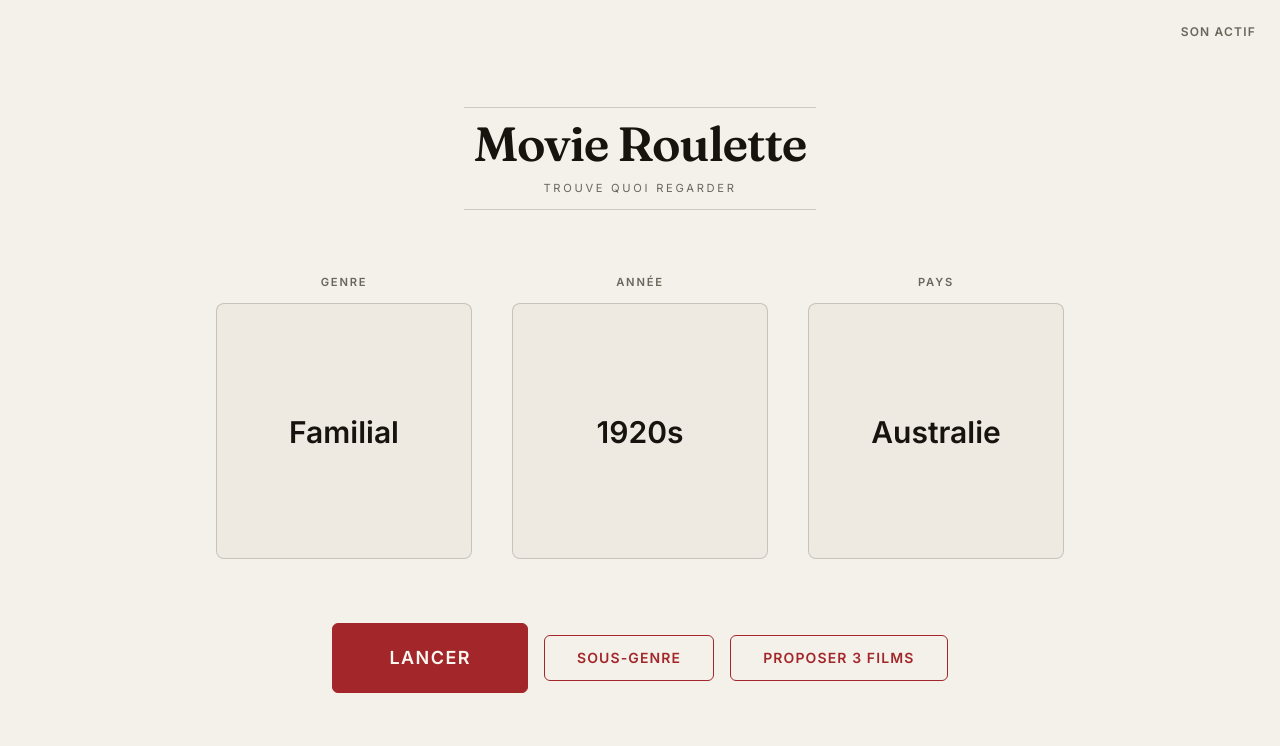
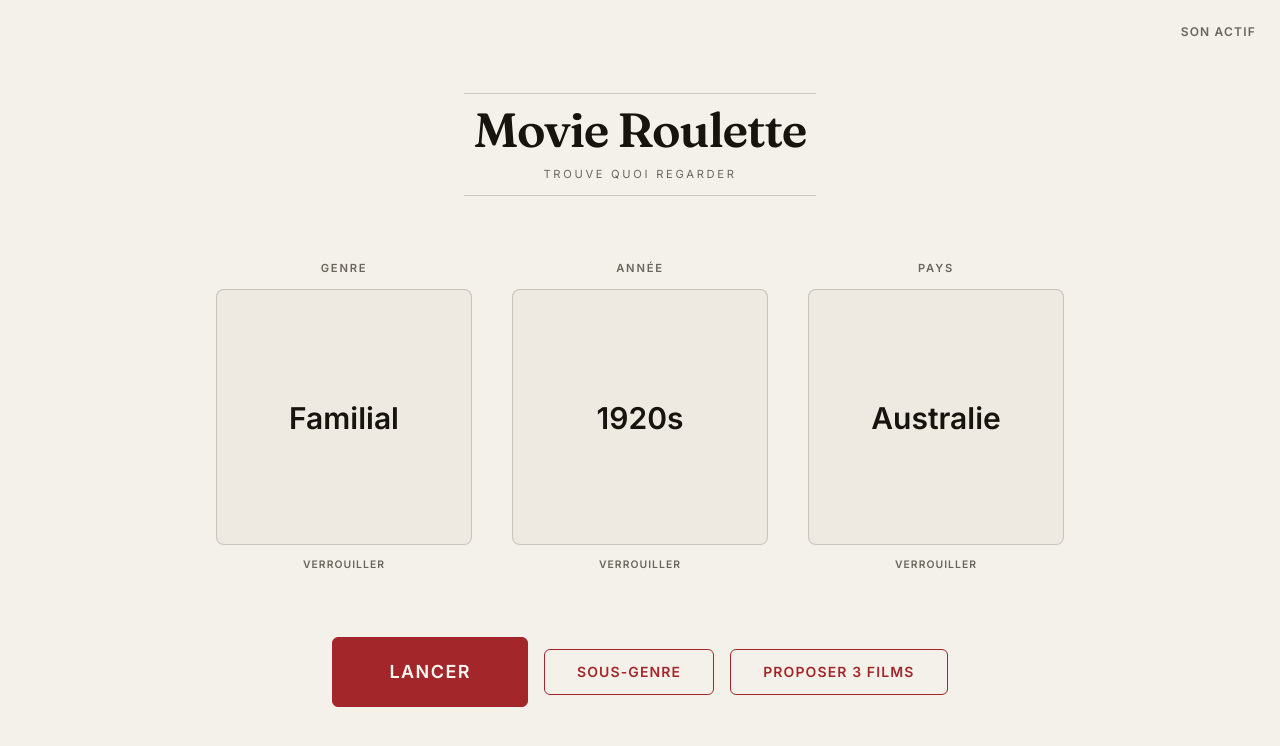
Before and after one commit to MaegIins/movieRoulette, a Vue app: page / in a window 1280 px wide. Both pictures are taken after a click on the button "LANCER". Shown: the top 746 px of the page. Built offline with nearby package versions, Linux system fonts and the light colour scheme.

Commit message:
feat: enhance filtering functionality with category locking and exclusion options

```diff
--- a/src/App.vue
+++ b/src/App.vue
@@ -1,15 +1,59 @@
 <script setup>
-import { reactive, ref, onMounted, onBeforeUnmount, nextTick } from 'vue'
+import { reactive, ref, computed, onMounted, onBeforeUnmount, nextTick } from 'vue'
 import { suggestMovies } from './tmdb.js'
 import { GENRES } from './data/genres.js'
 import { COUNTRIES } from './data/countries.js'
 import { DECADES } from './data/decades.js'
 
 const CATEGORIES = [
-  { key: 'genre', label: 'Genre', duration: 1100, list: GENRES.map((g) => g.label) },
-  { key: 'year', label: 'Année', duration: 1550, list: DECADES.map((d) => d.label), weights: DECADES.map((d) => d.weight) },
-  { key: 'country', label: 'Pays', duration: 2000, list: COUNTRIES.map((c) => c.label), weights: COUNTRIES.map((c) => c.weight) },
+  { key: 'genre', label: 'Genre', duration: 1100, fullList: GENRES.map((g) => g.label) },
+  { key: 'year', label: 'Année', duration: 1550, fullList: DECADES.map((d) => d.label), fullWeights: DECADES.map((d) => d.weight) },
+  { key: 'country', label: 'Pays', duration: 2000, fullList: COUNTRIES.map((c) => c.label), fullWeights: COUNTRIES.map((c) => c.weight) },
 ]
+
+const excluded = reactive({ genre: new Set(), year: new Set(), country: new Set() })
+const filterKey = ref(null)
+const activeCategory = computed(() => CATEGORIES.find((c) => c.key === filterKey.value))
+
+function openFilter(key) {
+  filterKey.value = key
+}
+function closeFilter() {
+  filterKey.value = null
+}
+function toggleExclude(key, item, event) {
+  const set = excluded[key]
+  if (set.has(item)) {
+    set.delete(item)
+    return
+  }
+  const cat = CATEGORIES.find((c) => c.key === key)
+  if (cat.fullList.length - set.size <= 1) {
+    // rien ne change côté état réactif ici, donc Vue ne remettra pas la checkbox
+    // cochée toute seule : on force la case native à revenir en arrière
+    if (event) event.target.checked = true
+    return
+  }
+  set.add(item)
+}
+function effectivePool(cat) {
+  const ex = excluded[cat.key]
+  if (!ex.size) return { list: cat.fullList, weights: cat.fullWeights }
+  const list = []
+  const weights = cat.fullWeights ? [] : undefined
+  cat.fullList.forEach((item, i) => {
+    if (ex.has(item)) return
+    list.push(item)
+    if (weights) weights.push(cat.fullWeights[i])
+  })
+  return { list, weights }
+}
+
+const locked = reactive({ genre: false, year: false, country: false })
+const allLocked = computed(() => CATEGORIES.every((c) => locked[c.key]))
+function toggleLock(key) {
+  locked[key] = !locked[key]
+}
 
 const reels = reactive(
   Object.fromEntries(
@@ -34,7 +78,9 @@ function updateCellHeight() {
 }
 
 function onKeydown(e) {
-  if (e.key === 'Escape' && showModal.value) showModal.value = false
+  if (e.key !== 'Escape') return
+  if (filterKey.value) filterKey.value = null
+  else if (showModal.value) showModal.value = false
 }
 
 onMounted(() => {
@@ -151,7 +197,7 @@ function checkAllDone() {
 }
 
 function roll() {
-  if (rolling.value) return
+  if (rolling.value || allLocked.value) return
   rolling.value = true
   updateCellHeight()
   sub.started = false
@@ -165,7 +211,11 @@ function roll() {
   seenMovieIds = new Set()
   playThunk()
   startTicking()
-  CATEGORIES.forEach((c) => spinReel(reels[c.key], c.list, c.duration, cellHeight.value, checkAllDone, c.weights))
+  CATEGORIES.forEach((c) => {
+    if (locked[c.key]) return
+    const { list, weights } = effectivePool(c)
+    spinReel(reels[c.key], list, c.duration, cellHeight.value, checkAllDone, weights)
+  })
 }
 
 function currentGenre() {
@@ -250,7 +300,14 @@ async function fetchSuggestions() {
 
     <div class="flex flex-col sm:flex-row flex-wrap items-center sm:items-start justify-center gap-8 sm:gap-10">
       <div v-for="cat in CATEGORIES" :key="cat.key" class="flex flex-col items-center gap-3">
-        <span class="font-semibold tracking-[0.16em] uppercase text-[0.7rem] text-muted">{{ cat.label }}</span>
+        <button
+          type="button"
+          class="font-semibold tracking-[0.16em] uppercase text-[0.7rem] px-2 py-1 -mx-2 -my-1 transition-colors"
+          :class="excluded[cat.key].size ? 'text-accent' : 'text-muted hover:text-ink'"
+          @click="openFilter(cat.key)"
+        >
+          {{ cat.label }}<template v-if="excluded[cat.key].size"> · {{ cat.fullList.length - excluded[cat.key].size }}</template>
+        </button>
         <div
           class="w-52 h-52 sm:w-64 sm:h-64 border rounded-lg bg-panel transition-colors duration-300"
           :class="reels[cat.key].spinning ? 'border-accent' : 'border-line'"
@@ -274,6 +331,18 @@ async function fetchSuggestions() {
             </div>
           </div>
         </div>
+        <button
+          type="button"
+          class="text-[0.65rem] font-semibold tracking-[0.1em] uppercase transition-colors"
+          :class="[
+            reels[cat.key].started ? 'opacity-100' : 'opacity-0 pointer-events-none',
+            locked[cat.key] ? 'text-accent' : 'text-muted hover:text-ink',
+          ]"
+          :disabled="rolling"
+          @click="toggleLock(cat.key)"
+        >
+          {{ locked[cat.key] ? 'Verrouillé' : 'Verrouiller' }}
+        </button>
       </div>
     </div>
 
@@ -285,7 +354,7 @@ async function fetchSuggestions() {
       <button
         key="roll"
         class="font-semibold tracking-[0.08em] uppercase bg-accent text-accent-ink border border-accent transition duration-150 hover:bg-accent-hover hover:border-accent-hover active:scale-[0.98] disabled:opacity-50 disabled:cursor-not-allowed rounded-md px-10 sm:px-14 py-4 sm:py-5 text-base sm:text-lg w-full max-w-xs sm:w-auto"
-        :disabled="rolling"
+        :disabled="rolling || allLocked"
         @click="roll"
       >
         {{ rolling ? 'En cours…' : 'Lancer' }}
@@ -379,5 +448,35 @@ async function fetchSuggestions() {
         </div>
       </Transition>
     </Teleport>
+
+    <Teleport to="body">
+      <Transition name="modal">
+        <div v-if="filterKey" class="fixed inset-0 bg-ink/55 flex items-center justify-center p-6 z-50" @click.self="closeFilter">
+          <div class="modal-panel relative bg-bg border border-line rounded-xl pt-8 px-6 pb-6 max-w-md w-full max-h-[85vh] overflow-y-auto shadow-[0_20px_60px_rgba(0,0,0,0.25)]">
+            <button class="absolute top-3 right-3 w-8 h-8 flex items-center justify-center text-muted hover:text-ink transition-colors text-base" @click="closeFilter" aria-label="Fermer">✕</button>
+            <h2 class="font-display font-semibold text-xl text-center mb-1">Filtrer : {{ activeCategory.label }}</h2>
+            <p class="text-center text-muted text-xs mb-4">
+              {{ activeCategory.fullList.length - excluded[filterKey].size }} / {{ activeCategory.fullList.length }} sélectionnés
+              <button v-if="excluded[filterKey].size" type="button" class="text-accent hover:underline ml-2" @click="excluded[filterKey].clear()">Tout cocher</button>
+            </p>
+            <div class="grid grid-cols-2 sm:grid-cols-3 gap-x-3 gap-y-1">
+              <label
+                v-for="item in activeCategory.fullList"
+                :key="item"
+                class="flex items-center gap-1.5 py-1 px-1.5 rounded cursor-pointer hover:bg-panel text-sm"
+              >
+                <input
+                  type="checkbox"
+                  class="accent-accent shrink-0"
+                  :checked="!excluded[filterKey].has(item)"
+                  @change="toggleExclude(filterKey, item, $event)"
+                />
+                <span class="truncate">{{ item }}</span>
+              </label>
+            </div>
+          </div>
+        </div>
+      </Transition>
+    </Teleport>
   </div>
 </template>
```
